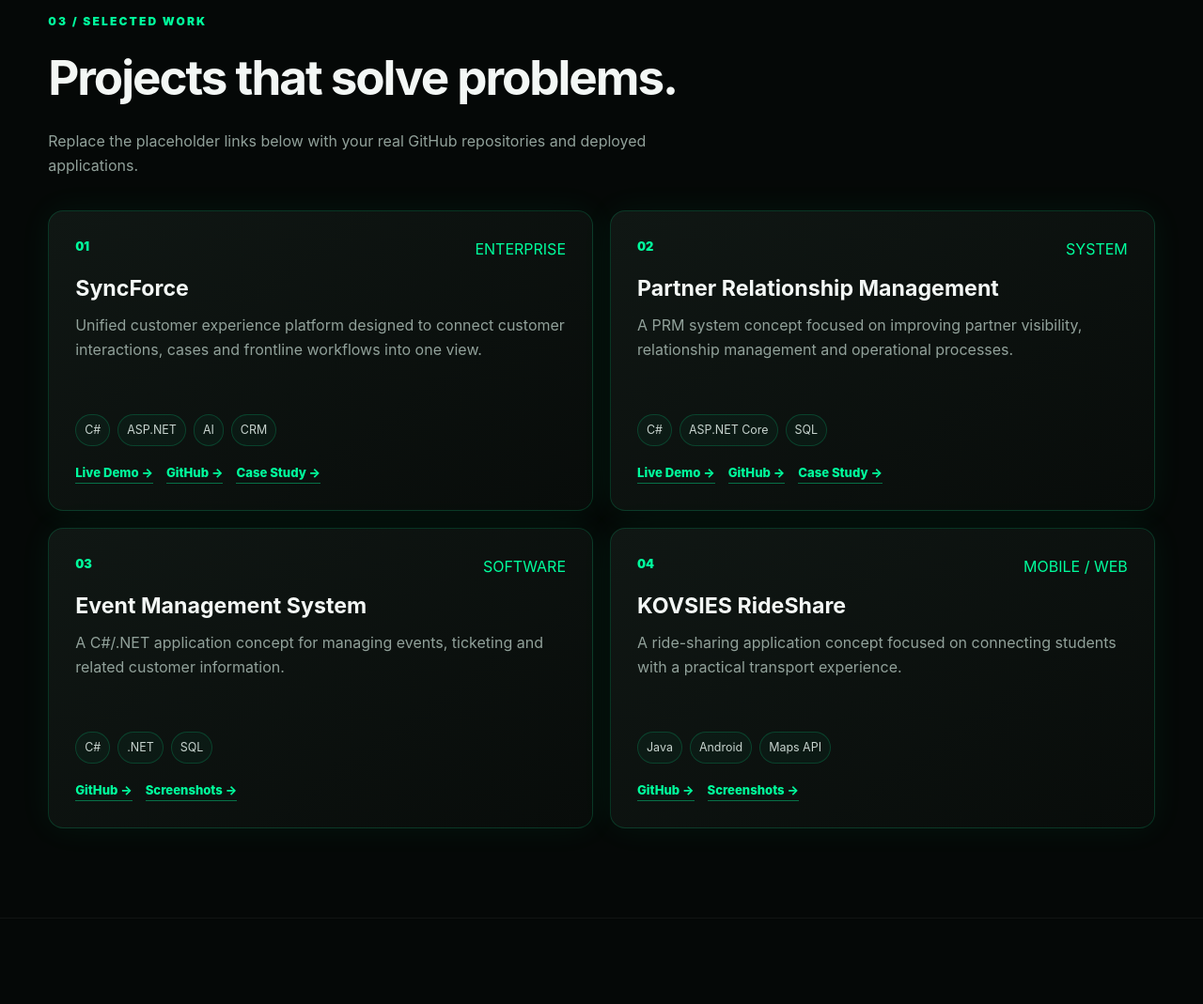
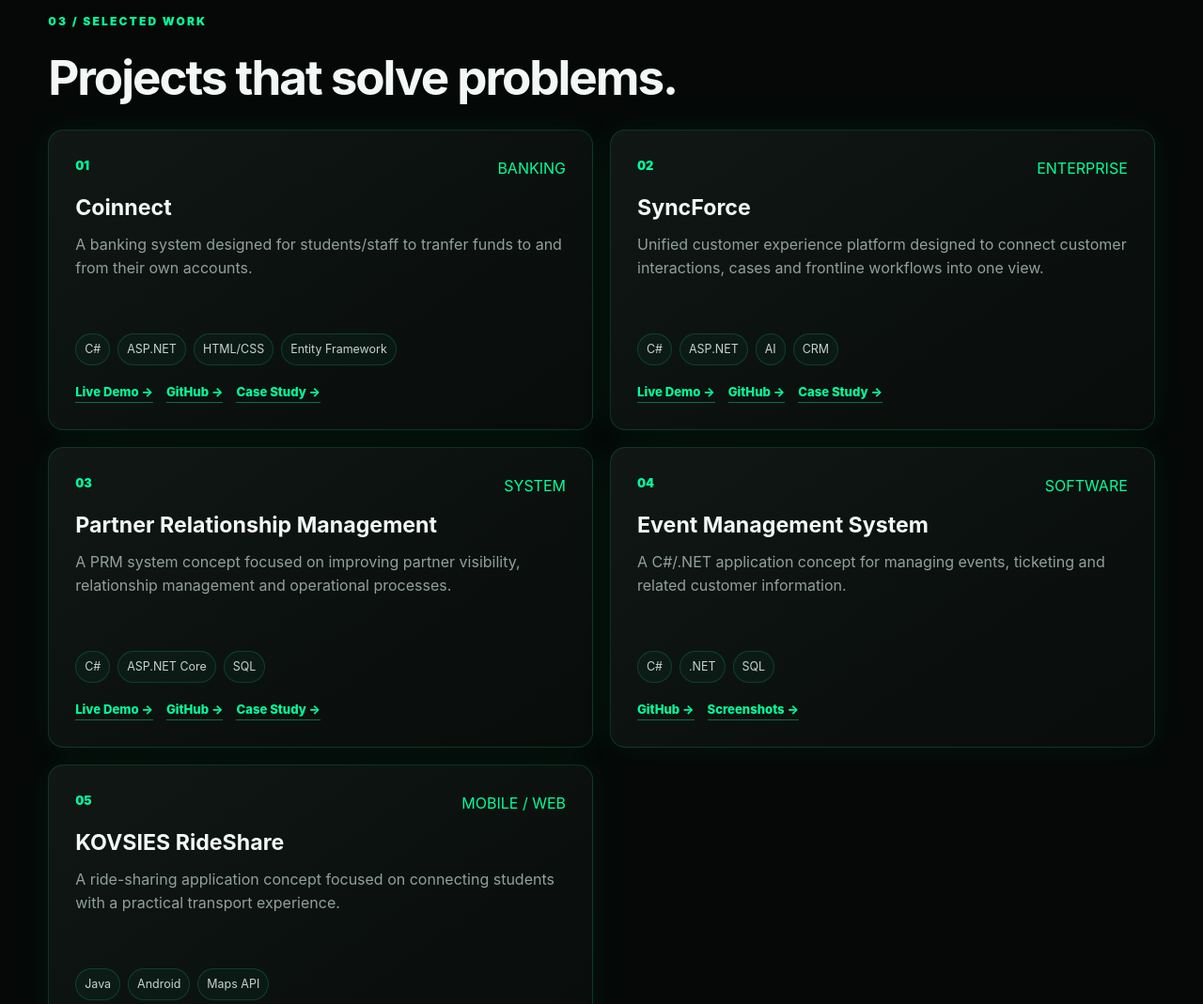
Before and after one commit to Usurper12-Marvin/Portfolio, a plain HTML site: page index.html in a window 1280 px wide. Shown: the part 2040-3109 px from the top of the page at 94% size. Drawn offline with Linux system fonts and the light colour scheme.

Commit message:
Update project section with new project details

```diff
--- a/index.html
+++ b/index.html
@@ -434,11 +434,20 @@
             <div class="container">
                 <div class="section-label">03 / Selected Work</div>
                 <h2>Projects that solve problems.</h2>
-                <p class="section-intro">Replace the placeholder links below with your real GitHub repositories and
-                    deployed applications.</p>
+
                 <div class="projects-grid">
                     <article class="card project-card">
                         <div class="project-top"><span class="project-number">01</span><span
+                                class="green">BANKING</span></div>
+                        <h3>Coinnect</h3>
+                        <p>A banking system designed for students/staff to tranfer funds to and from their own accounts.</p>
+                        <div class="project-tech tags"><span class="tag">C#</span><span class="tag">ASP.NET</span><span
+                                class="tag">HTML/CSS</span><span class="tag">Entity Framework</span></div>
+                        <div class="project-links"><a href="#">Live Demo →</a><a href="https://github.com/Usurper12-Marvin/Coinnect">GitHub →</a><a href="#">Case
+                                Study →</a></div>
+                    </article>
+                    <article class="card project-card">
+                        <div class="project-top"><span class="project-number">02</span><span
                                 class="green">ENTERPRISE</span></div>
                         <h3>SyncForce</h3>
                         <p>Unified customer experience platform designed to connect customer interactions, cases and
@@ -449,7 +458,7 @@
                                 Study →</a></div>
                     </article>
                     <article class="card project-card">
-                        <div class="project-top"><span class="project-number">02</span><span class="green">SYSTEM</span>
+                        <div class="project-top"><span class="project-number">03</span><span class="green">SYSTEM</span>
                         </div>
                         <h3>Partner Relationship Management</h3>
                         <p>A PRM system concept focused on improving partner visibility, relationship management and
@@ -460,7 +469,7 @@
                                 Study →</a></div>
                     </article>
                     <article class="card project-card">
-                        <div class="project-top"><span class="project-number">03</span><span
+                        <div class="project-top"><span class="project-number">04</span><span
                                 class="green">SOFTWARE</span></div>
                         <h3>Event Management System</h3>
                         <p>A C#/.NET application concept for managing events, ticketing and related customer
@@ -470,7 +479,7 @@
                         <div class="project-links"><a href="#">GitHub →</a><a href="#">Screenshots →</a></div>
                     </article>
                     <article class="card project-card">
-                        <div class="project-top"><span class="project-number">04</span><span class="green">MOBILE /
+                        <div class="project-top"><span class="project-number">05</span><span class="green">MOBILE /
                                 WEB</span></div>
                         <h3>KOVSIES RideShare</h3>
                         <p>A ride-sharing application concept focused on connecting students with a practical transport
```
